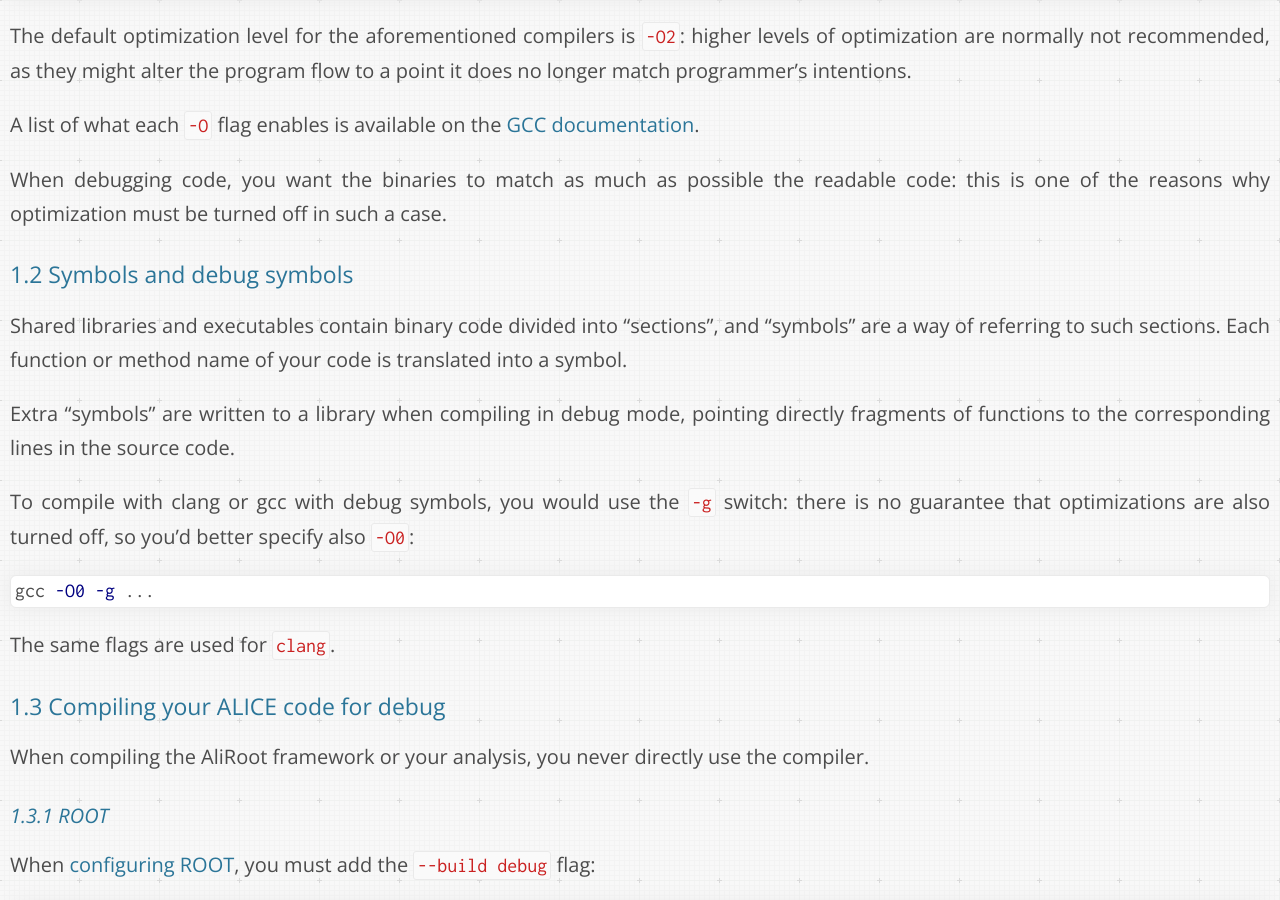
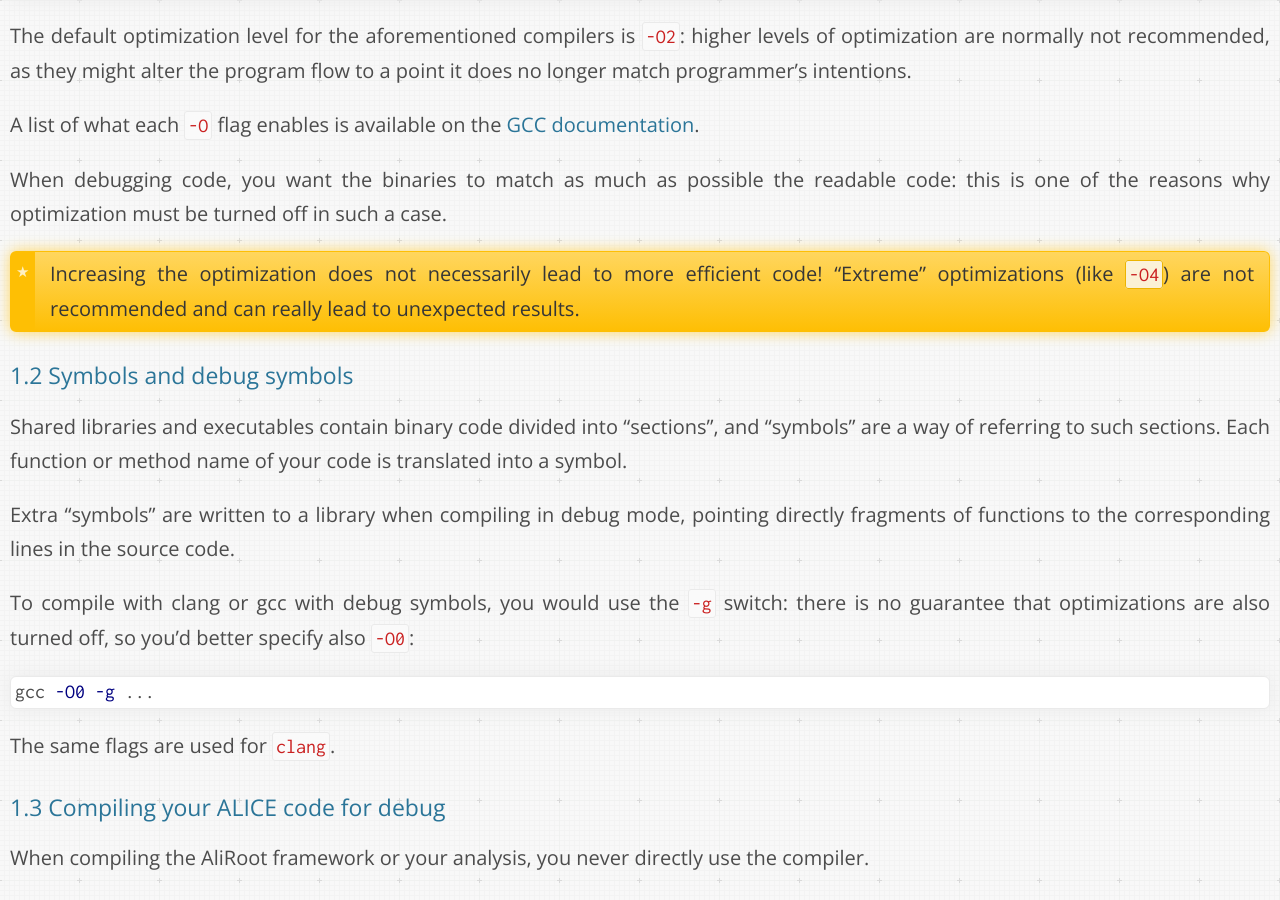
Before and after one commit to dberzano/dberzano.github.io, a Jekyll site: the page built from alice/debug/index.md, in a window 1280 px wide and 900 px high, scrolled down 2240 px. Built offline with Jekyll 4.4.1, drawn with Linux system fonts in a browser that asks for light colours; Markdown is read by kramdown in place of the engine named in the settings; some of the changed text lies outside the part shown.

Commit message:
DebugTut: -g -O0 plus minor changes

```diff
--- a/alice/debug/index.md
+++ b/alice/debug/index.md
@@ -59,6 +59,10 @@ When debugging code, you want the binaries to match as much as
 possible the readable code: this is one of the reasons why
 optimization must be turned off in such a case.
 
+> Increasing the optimization does not necessarily lead to more
+> efficient code! "Extreme" optimizations (like `-O4`) are not
+> recommended and can really lead to unexpected results.
+
 
 ### Symbols and debug symbols
 
```
Also changed, not shown: other parts of alice/debug/index.md (+3 -3 lines).
